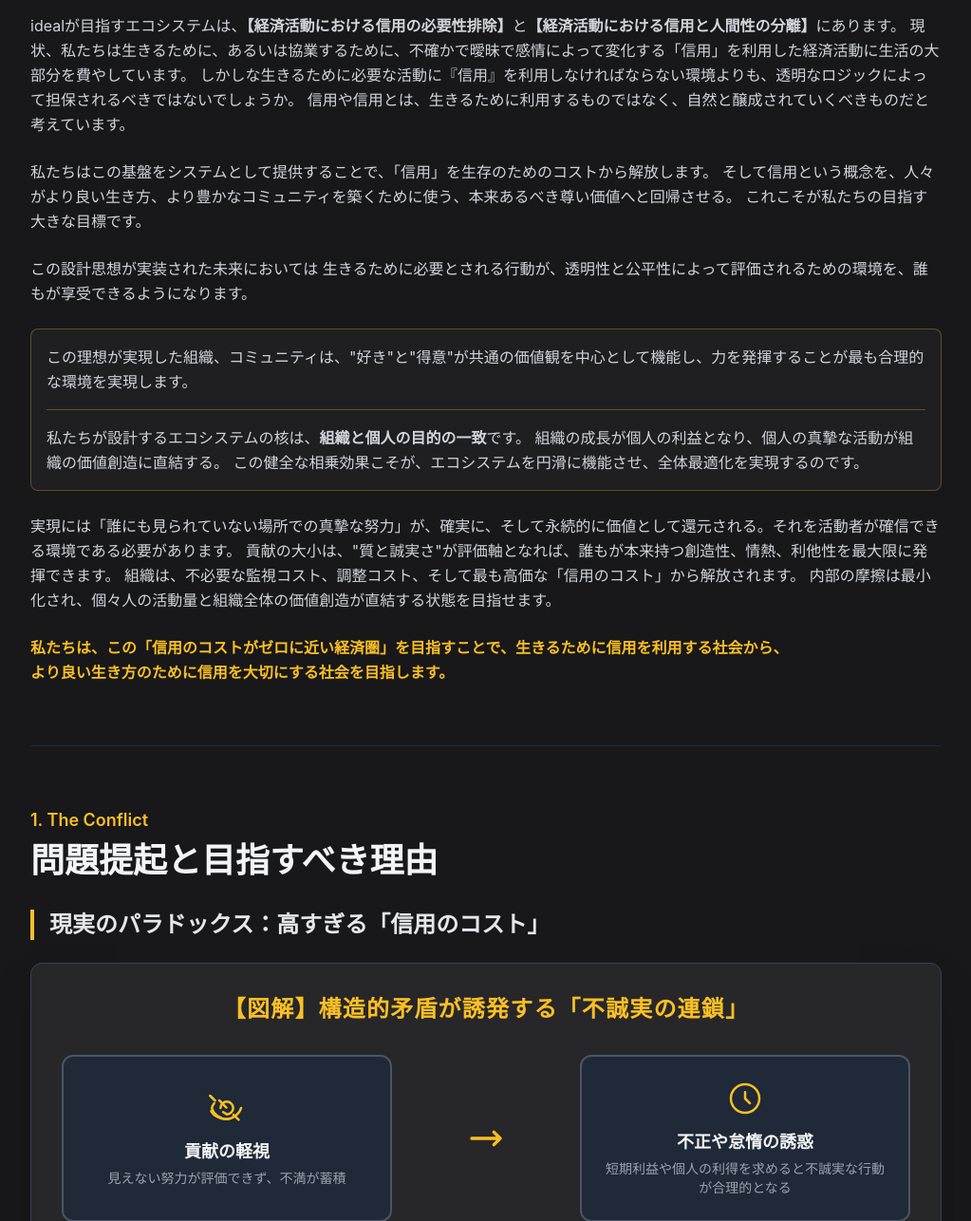
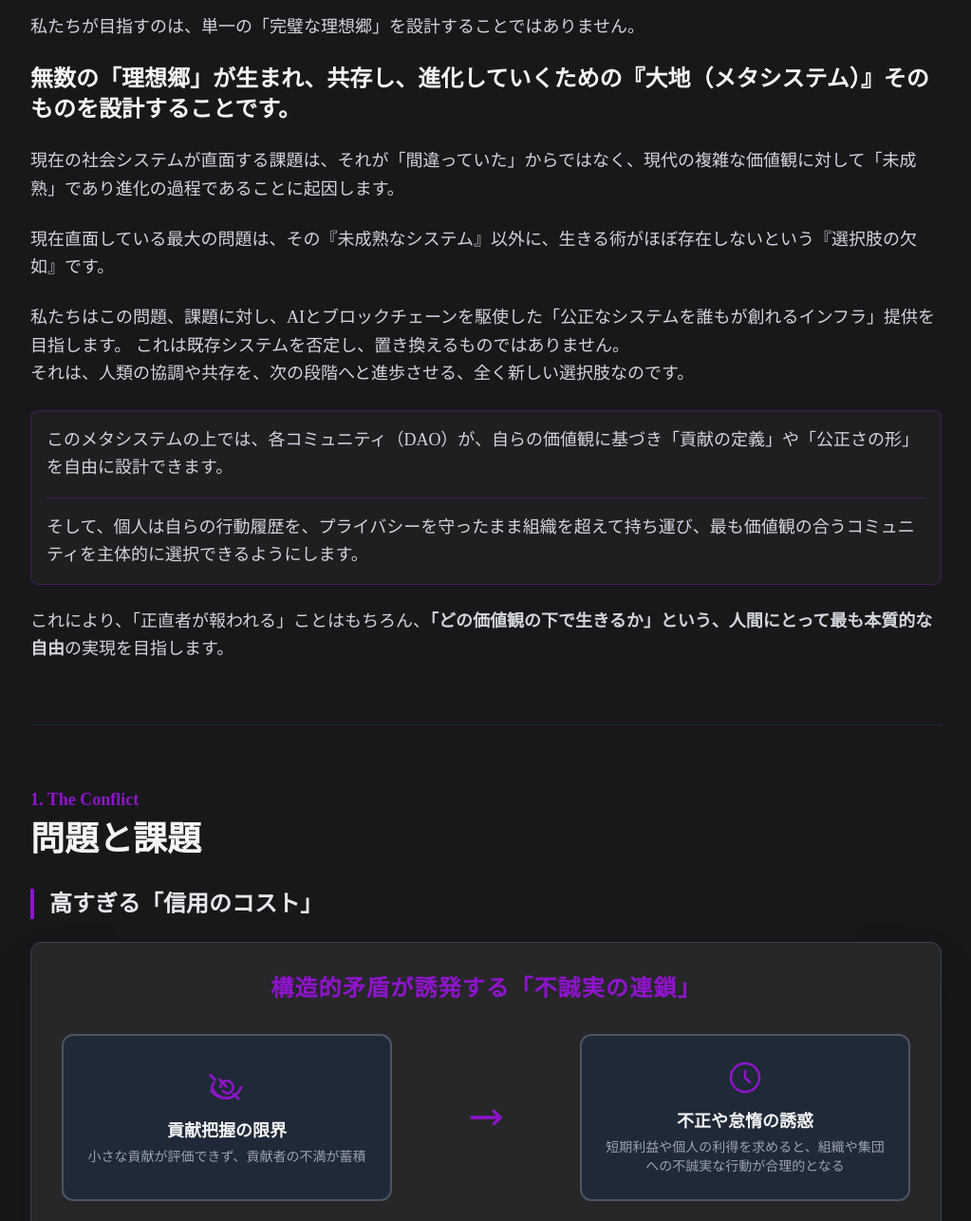
Before and after one commit to ideal-tomy/ideal_wp, a plain HTML site: page index.html in a window 1280 px wide. Shown: the part 466-1752 px from the top of the page at 95% size, without its empty margins (128-1151 px from the left). Drawn offline with nearby package versions, Linux system fonts and the light colour scheme; a script that the page names is missing.

Commit message:
基礎完成06

```diff
--- a/index.html
+++ b/index.html
@@ -55,57 +55,60 @@
                 <h2 class="text-4xl font-bold mb-8">
                     はじめに
                 </h2>
-                <div class="space-y-6 text-gray-300">
-                            idealが目指すエコシステムは、<strong>【経済活動における信用の必要性排除】</strong>と<strong>【経済活動における信用と人間性の分離】</strong>にあります。
-                            現状、私たちは生きるために、あるいは協業するために、不確かで曖昧で感情によって変化する「信用」を利用した経済活動に生活の大部分を費やしています。
-                            しかしな生きるために必要な活動に『信用』を利用しなければならない環境よりも、透明なロジックによって担保されるべきではないでしょうか。
-                            信用や信用とは、生きるために利用するものではなく、自然と醸成されていくべきものだと考えています。
+
+                <div class="space-y-6 text-gray-300 text-lg leading-relaxed">
+                    <p>
+                        私たちが目指すのは、単一の「完璧な理想郷」を設計することではありません。
+                    </p>
+                    <p class="text-2xl font-bold text-gray-100">
+                        <strong>無数の「理想郷」が生まれ、共存し、進化していくための『大地（メタシステム）』そのもの</strong>を設計することです。
+                    </p>
+
+                    <p>
+                        現在の社会システムが直面する課題は、それが「間違っていた」からではなく、現代の複雑な価値観に対して「未成熟」であり進化の過程であることに起因します。
                     </p>
                     <p>
-                            私たちはこの基盤をシステムとして提供することで、「信用」を生存のためのコストから解放します。
-                            そして信用という概念を、人々がより良い生き方、より豊かなコミュニティを築くために使う、本来あるべき尊い価値へと回帰させる。
-                            これこそが私たちの目指す大きな目標です。
+                        現在直面している最大の問題は、その『未成熟なシステム』以外に、生きる術がほぼ存在しないという『選択肢の欠如』です。
                     </p>
-                        <p>この設計思想が実装された未来においては
-                            生きるために必要とされる行動が、透明性と公平性によって評価されるための環境を、誰もが享受できるようになります。</p>
+                    <p>
+                        私たちはこの問題、課題に対し、AIとブロックチェーンを駆使した「公正なシステムを誰もが創れるインフラ」提供を目指します。
+                        これは既存システムを否定し、置き換えるものではありません。
+                        <br>それは、人類の協調や共存を、次の段階へと進歩させる、全く新しい選択肢なのです。
+                    </p>
                     <div class="p-4 rounded-lg border border-accent-gold/30 bg-section-bg/50">
                         <p class="mb-4">
-                                この理想が実現した組織、コミュニティは、"好き"と"得意"が共通の価値観を中心として機能し、力を発揮することが最も合理的な環境を実現します。
+                            このメタシステムの上では、各コミュニティ（DAO）が、自らの価値観に基づき「貢献の定義」や「公正さの形」を自由に設計できます。
                         </p>
                         <hr class="border-accent-gold/30 my-4">
                         <p>
-                                私たちが設計するエコシステムの核は、<strong>組織と個人の目的の一致</strong>です。
-                                組織の成長が個人の利益となり、個人の真摯な活動が組織の価値創造に直結する。
-                                この健全な相乗効果こそが、エコシステムを円滑に機能させ、全体最適化を実現するのです。
+                            そして、個人は自らの行動履歴を、プライバシーを守ったまま組織を超えて持ち運び、最も価値観の合うコミュニティを主体的に選択できるようにします。
                         </p>
                     </div>
-                    <p>実現には「誰にも見られていない場所での真摯な努力」が、確実に、そして永続的に価値として還元される。それを活動者が確信できる環境である必要があります。
-                        貢献の大小は、"質と誠実さ"が評価軸となれば、誰もが本来持つ創造性、情熱、利他性を最大限に発揮できます。
-                        組織は、不必要な監視コスト、調整コスト、そして最も高価な「信用のコスト」から解放されます。
-                        内部の摩擦は最小化され、個々人の活動量と組織全体の価値創造が直結する状態を目指せます。</p>
-                    <p class="font-bold text-accent-gold">私たちは、この「信用のコストがゼロに近い経済圏」を目指すことで、生きるために信用を利用する社会から、<br>
-                        <strong>より良い生き方のために信用を大切にする社会</strong>を目指します。</p>
+
+                    <p>
+                        これにより、「正直者が報われる」ことはもちろん、<strong>「どの価値観の下で生きるか」という、人間にとって最も本質的な自由</strong>の実現を目指します。
+                    </p>
                 </div>
             </section>
 
             <section id="conflict" class="py-16 border-b border-gray-800">
                 <p class="text-lg font-semibold text-accent-gold mb-2">1. The Conflict</p>
                 <h2 class="text-4xl font-bold mb-8">
-                    問題提起と目指すべき理由
+                    問題と課題
                 </h2>
-                <h3 class="text-2xl font-semibold text-gray-200 mb-6 border-l-4 border-accent-gold pl-4">現実のパラドックス：高すぎる「信用のコスト」</h3>
+                <h3 class="text-2xl font-semibold text-gray-200 mb-6 border-l-4 border-accent-gold pl-4">高すぎる「信用のコスト」</h3>
 
                 <div class="mb-12 p-6 md:p-8 rounded-xl bg-section-bg shadow-2xl border border-gray-700">
                     <h4 class="text-center text-xl md:text-2xl font-bold text-accent-gold mb-8 tracking-wider">
-                        【図解】構造的矛盾が誘発する「不誠実の連鎖」
+                        構造的矛盾が誘発する「不誠実の連鎖」
                     </h4>
 
                     <div class="grid grid-cols-1 md:grid-cols-5 gap-4 items-center">
 
                         <div class="col-span-1 md:col-span-2 p-4 md:p-6 border-2 border-gray-600 rounded-xl text-center bg-gray-800 h-full flex flex-col justify-center">
                             <svg class="w-10 h-10 text-accent-gold mx-auto mb-3" fill="none" stroke="currentColor" viewBox="0 0 24 24" xmlns="http://www.w3.org/2000/svg"><path stroke-linecap="round" stroke-linejoin="round" stroke-width="1.5" d="M13.875 18.825A10.05 10.05 0 0112 19c-4.478 0-8.268-2.943-9.543-7a9.970 9.970 0 011.563-3.029m5.61 5.61L12 16a4 4 0 10-4-4"></path><path stroke-linecap="round" stroke-linejoin="round" stroke-width="1.5" d="M1.385 4.195L4.545 7.355M19.46 19.46l-3.23-3.23m-4.52-4.52l-4.52-4.52M21 12c-1.275 4.057-5.065 7-9.543 7-4.103 0-7.795-2.221-9.397-5"></path></svg>
-                            <p class="text-lg font-bold mb-1">貢献の軽視</p>
-                            <p class="text-sm text-gray-400">見えない努力が評価できず、不満が蓄積</p>
+                            <p class="text-lg font-bold mb-1">貢献把握の限界</p>
+                            <p class="text-sm text-gray-400">小さな貢献が評価できず、貢献者の不満が蓄積</p>
                         </div>
 
                         <div class="col-span-1 flex justify-center items-center h-full">
@@ -120,7 +123,7 @@
                         <div class="col-span-1 md:col-span-2 p-4 md:p-6 border-2 border-gray-600 rounded-xl text-center bg-gray-800 h-full flex flex-col justify-center">
                             <svg class="w-10 h-10 text-accent-gold mx-auto mb-3" fill="none" stroke="currentColor" viewBox="0 0 24 24" xmlns="http://www.w3.org/2000/svg"><path stroke-linecap="round" stroke-linejoin="round" stroke-width="1.5" d="M12 8v4l3 3m6-3a9 9 0 11-18 0 9 9 0 0118 0z"></path></svg>
                             <p class="text-lg font-bold mb-1">不正や怠惰の誘惑</p>
-                            <p class="text-sm text-gray-400">短期利益や個人の利得を求めると不誠実な行動が合理的となる</p>
+                            <p class="text-sm text-gray-400">短期利益や個人の利得を求めると、組織や集団への不誠実な行動が合理的となる</p>
                         </div>
                     </div>
 
--- a/tailwind.config.js
+++ b/tailwind.config.js
@@ -2,11 +2,17 @@ tailwind.config = {
     theme: {
         extend: {
             fontFamily: {
-                sans: ['Inter', 'Noto Sans JP', 'sans-serif'],
+                // 変更後の設定
+                sans: [
+                    'Yu Mincho',     // 游明朝 (Mac/Windowsの一部環境)
+                    'Hiragino Mincho ProN', // ヒラギノ明朝 (Mac)
+                    'MS PMincho',    // MS PMincho (Windows)
+                    'serif',         // 最後のフォールバックとして「serif (明朝体)」を指定
+                ],
             },
             colors: {
                 'background-dark': '#18181b', // zinc-900
-                'accent-gold': '#fbbf24', // amber-400
+                'accent-gold': '#8f14cc', // amber-400
                 'section-bg': '#27272a', // zinc-800
             }
         }
```
Lines whose indentation alone changed are shown as unchanged.
